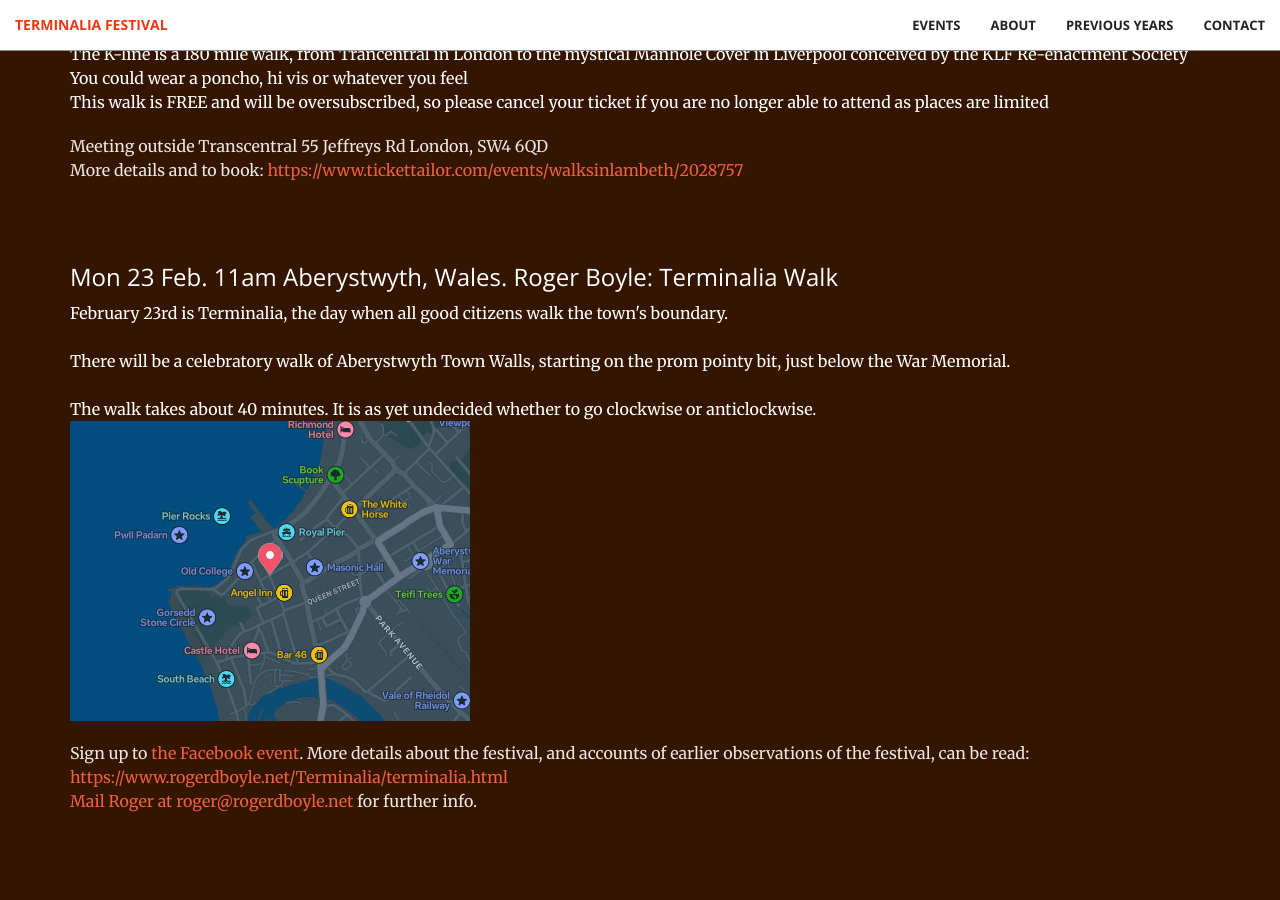
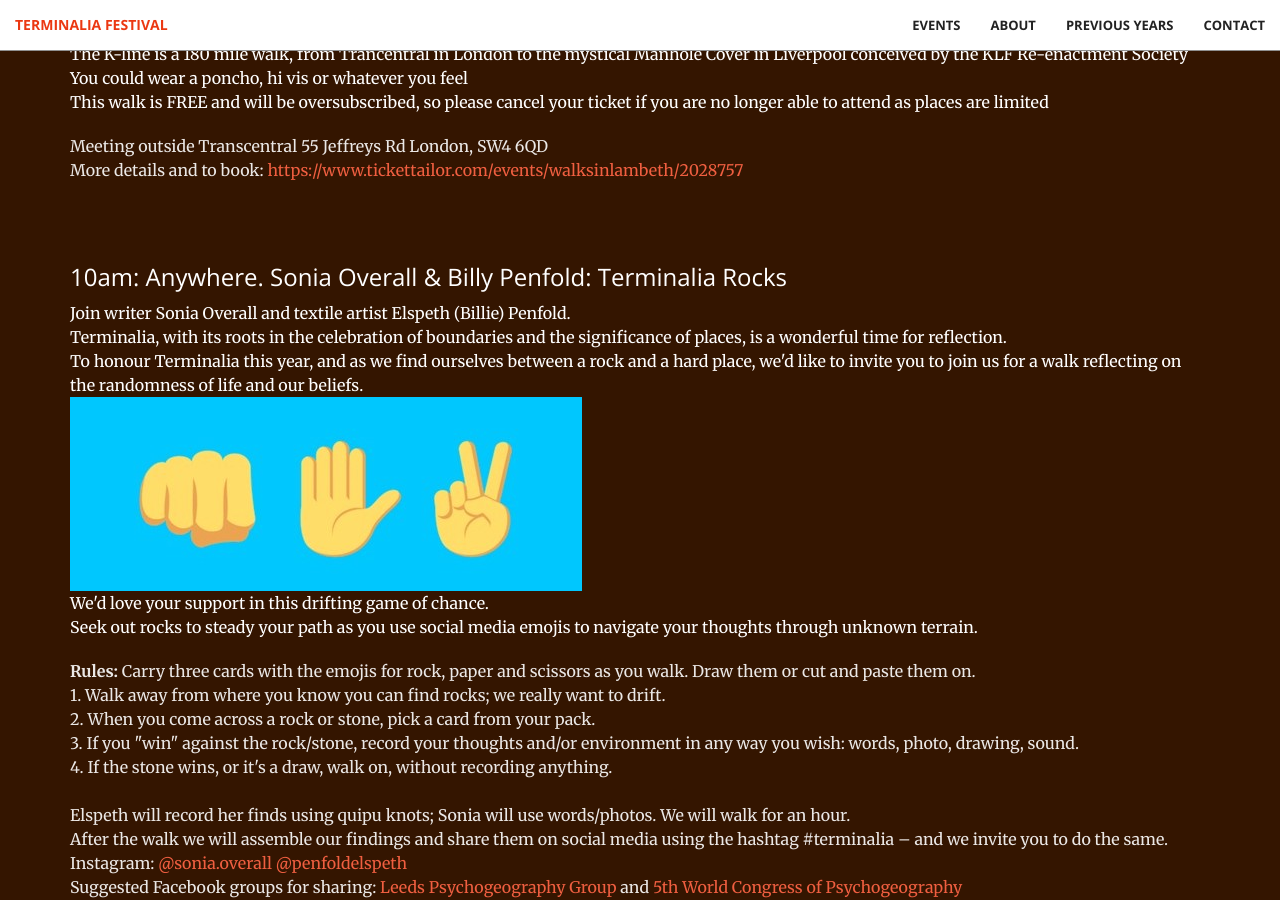
Before and after one commit to timwaters/terminalia, a Jekyll site: the page built from index.html, in a window 1280 px wide and 900 px high, scrolled down 2273 px. Built offline with Jekyll 4.4.1, drawn with Linux system fonts in a browser that asks for light colours.

Commit message:
add terminalia rocks event

```diff
--- a/_includes/events.html
+++ b/_includes/events.html
@@ -9,6 +9,20 @@
         <p class="text">
           <a class="" href="/past">View Previous Years 2011-2025</a>
         </p>
+
+
+      <!-- <div class="col-lg-12 col-lg-offset-0 text-left event">
+
+        <h3>Sun 22nd Feb. 9.30 Bari, Italy: Bernardo Bruno: Overtourism </h3>
+
+
+        <p class="text">
+
+        </p>
+        <p class="text-faded">
+
+        </p>
+      </div> -->
 
 
 
@@ -33,6 +47,37 @@
         <p class="text-faded">
         Meeting outside Transcentral 55 Jeffreys Rd London, SW4 6QD <br />
         More details and to book: <a href="https://www.tickettailor.com/events/walksinlambeth/2028757">https://www.tickettailor.com/events/walksinlambeth/2028757</a>
+        </p>
+      </div>
+
+
+
+      <div class="col-lg-12 col-lg-offset-0 text-left event">
+
+        <h3>10am: Anywhere. Sonia Overall & Billy Penfold: Terminalia Rocks</h3>
+
+
+        <p class="text">
+        Join writer Sonia Overall and textile artist Elspeth (Billie) Penfold. <br />
+       Terminalia, with its roots in the celebration of boundaries and the significance of places, is a wonderful time for reflection. <br />
+        To honour Terminalia this year, and as we find ourselves between a rock and a hard place, we'd like to invite you to join us for a walk reflecting on the randomness of life and our beliefs. <br />
+        <img src="/img/past/2026/rock_paper_scissors_emojis.jpg" /> <br />
+        We'd love your support in this drifting game of chance.<br />
+        Seek out rocks to steady your path as you use social media emojis to navigate your thoughts through unknown terrain.
+        </p>
+        <p class="text-faded">
+       <strong>Rules:</strong> Carry three cards with the emojis for rock, paper and scissors as you walk. Draw them or cut and paste them on.<br />
+
+      1. Walk away from where you know you can find rocks; we really want to drift.<br />
+      2. When you come across a rock or stone, pick a card from your pack.<br />
+      3. If you "win" against the rock/stone, record your thoughts and/or environment in any way you wish: words, photo, drawing, sound.<br />
+      4. If the stone wins, or it's a draw, walk on, without recording anything.<br />
+      <br />
+
+      Elspeth will record her finds using quipu knots; Sonia will use words/photos. We will walk for an hour.<br />
+      After the walk we will assemble our findings and share them on social media using the hashtag #terminalia – and we invite you to do the same.<br />
+      Instagram: <a href="https://www.instagram.com/sonia.overall">@sonia.overall</a>   <a href="https://www.instagram.com/penfoldelspeth">@penfoldelspeth</a> <br />
+      Suggested Facebook groups for sharing: <a href="https://www.facebook.com/groups/106461459383547">Leeds Psychogeography Group</a> and <a href="https://www.facebook.com/groups/4wcop">5th World Congress of Psychogeography</a><br />
         </p>
       </div>
 
```
Also changed, not shown: img/past/2026/rock_paper_scissors_emojis.jpg (added).
